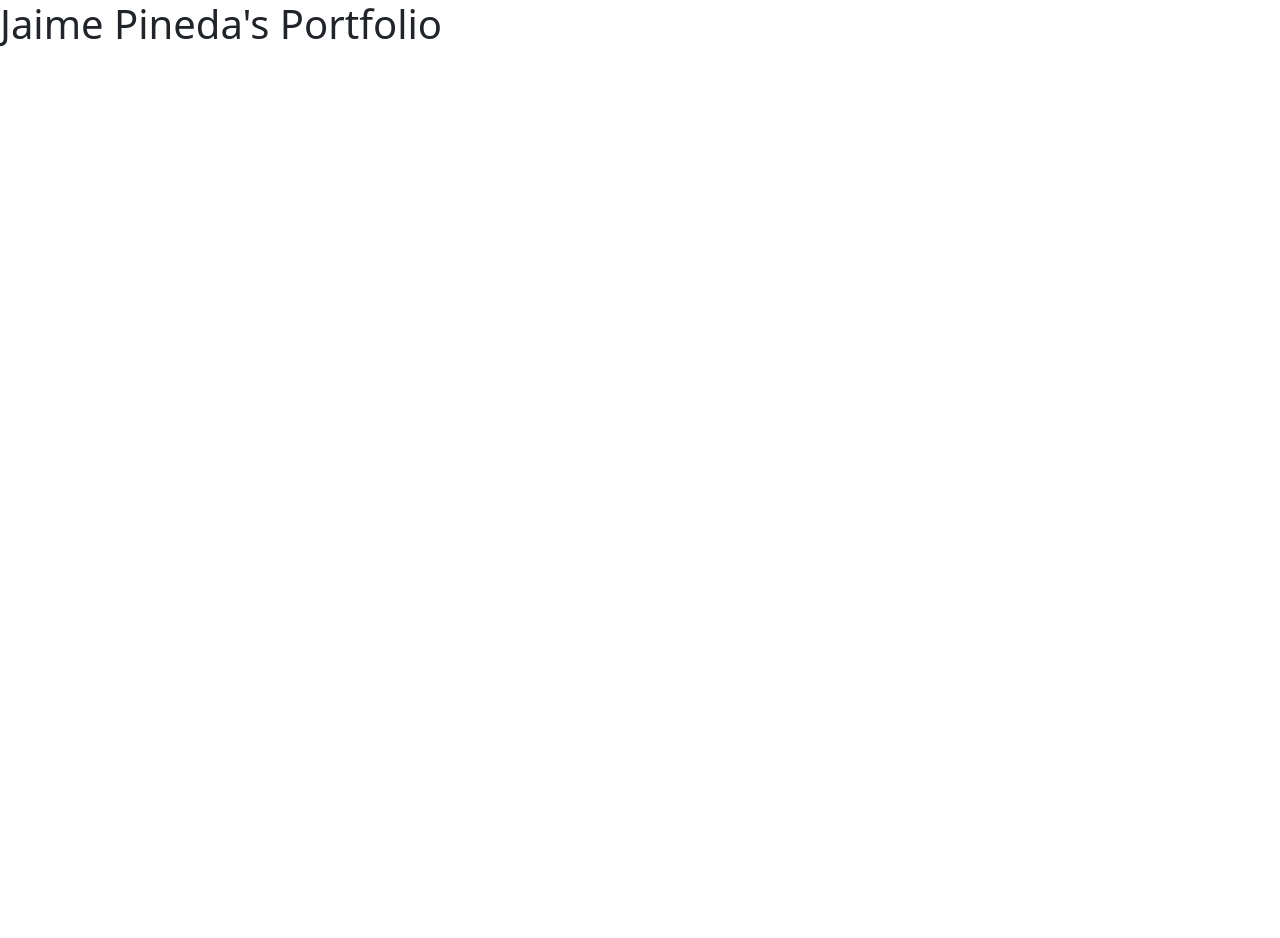
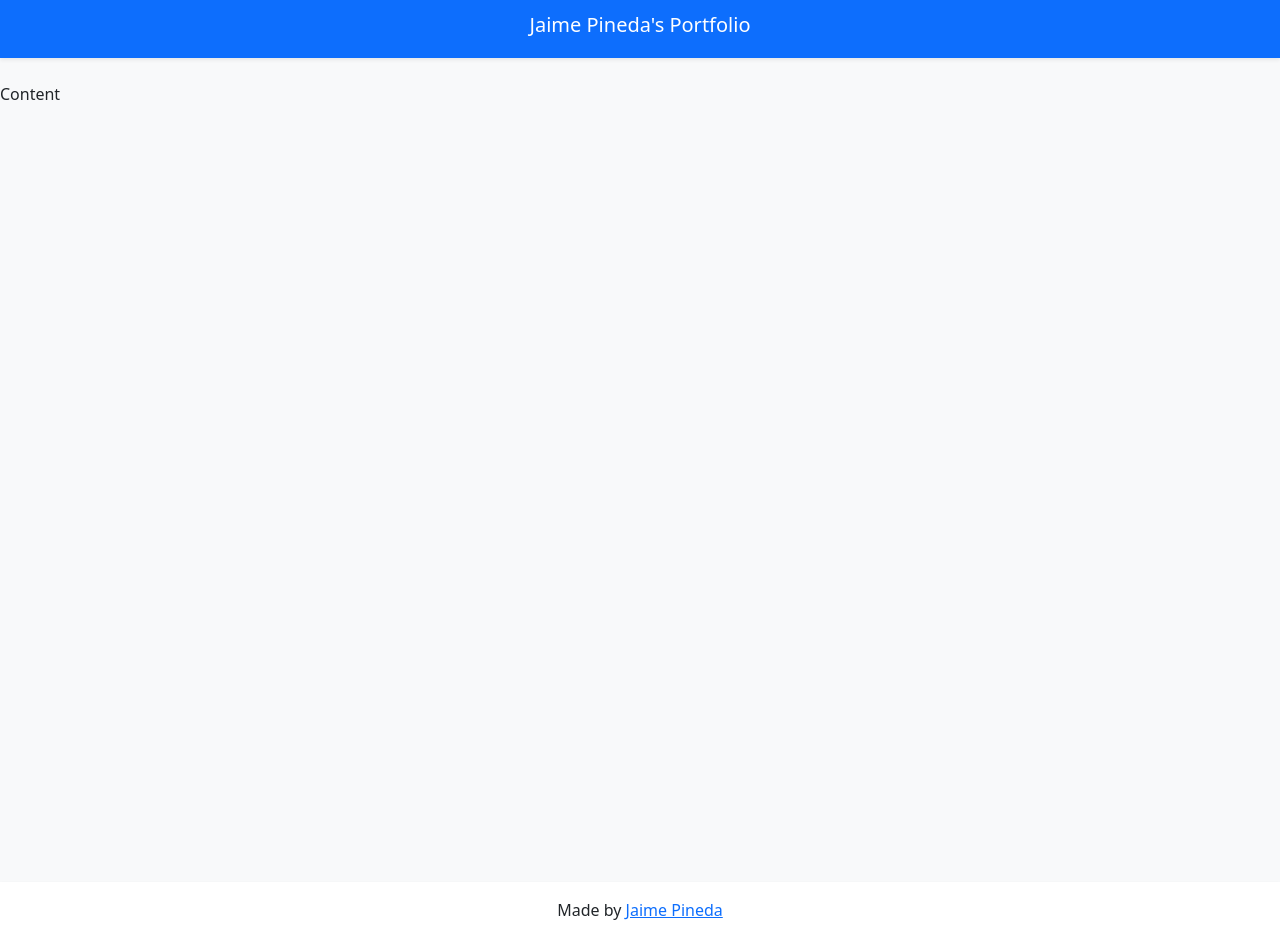
Before and after one commit to jpin730/jpin73, a React (Vite) app: page / in a window 1280 px wide. Before the commit the page ends 800 px from the top, so only its background shows below. Built offline with nearby package versions, Linux system fonts and the light colour scheme.

Commit message:
feat: :lipstick: add nav bar and footer components

```diff
--- a/src/App.tsx
+++ b/src/App.tsx
@@ -1,5 +1,12 @@
 import { FC } from 'react'
+import { Footer, NavBar } from './components'
 
 export const App: FC = () => {
-  return <h1>Jaime Pineda's Portfolio</h1>
+  return (
+    <div className="bg-light">
+      <NavBar />
+      <main className="min-vh-100">Content</main>
+      <Footer />
+    </div>
+  )
 }
--- /dev/null
+++ b/src/components/Footer.tsx
@@ -0,0 +1,12 @@
+import { FC } from 'react'
+
+export const Footer: FC = () => {
+  return (
+    <footer className="bg-white text-center py-3 shadow-sm">
+      Made by{' '}
+      <a href="https://github.com/jpin730" target="_blank">
+        Jaime Pineda
+      </a>
+    </footer>
+  )
+}
--- /dev/null
+++ b/src/components/NavBar.tsx
@@ -0,0 +1,11 @@
+import { FC } from 'react'
+
+export const NavBar: FC = () => {
+  return (
+    <nav className="navbar navbar-dark bg-primary mb-4 shadow-sm position-sticky top-0 ">
+      <div className="container">
+        <h1 className="navbar-brand mx-auto">Jaime Pineda's Portfolio</h1>
+      </div>
+    </nav>
+  )
+}
--- /dev/null
+++ b/src/components/index.ts
@@ -0,0 +1,2 @@
+export * from './Footer'
+export * from './NavBar'
--- a/src/styles.scss
+++ b/src/styles.scss
@@ -1,13 +1 @@
-// Configuration
-@import 'bootstrap/scss/functions';
-@import 'bootstrap/scss/variables';
-@import 'bootstrap/scss/variables-dark';
-@import 'bootstrap/scss/maps';
-@import 'bootstrap/scss/mixins';
-@import 'bootstrap/scss/utilities';
-
-// Layout & components
-@import 'bootstrap/scss/root';
-@import 'bootstrap/scss/reboot';
-
-@import 'bootstrap/scss/type';
+@import 'bootstrap/scss/bootstrap';
```
